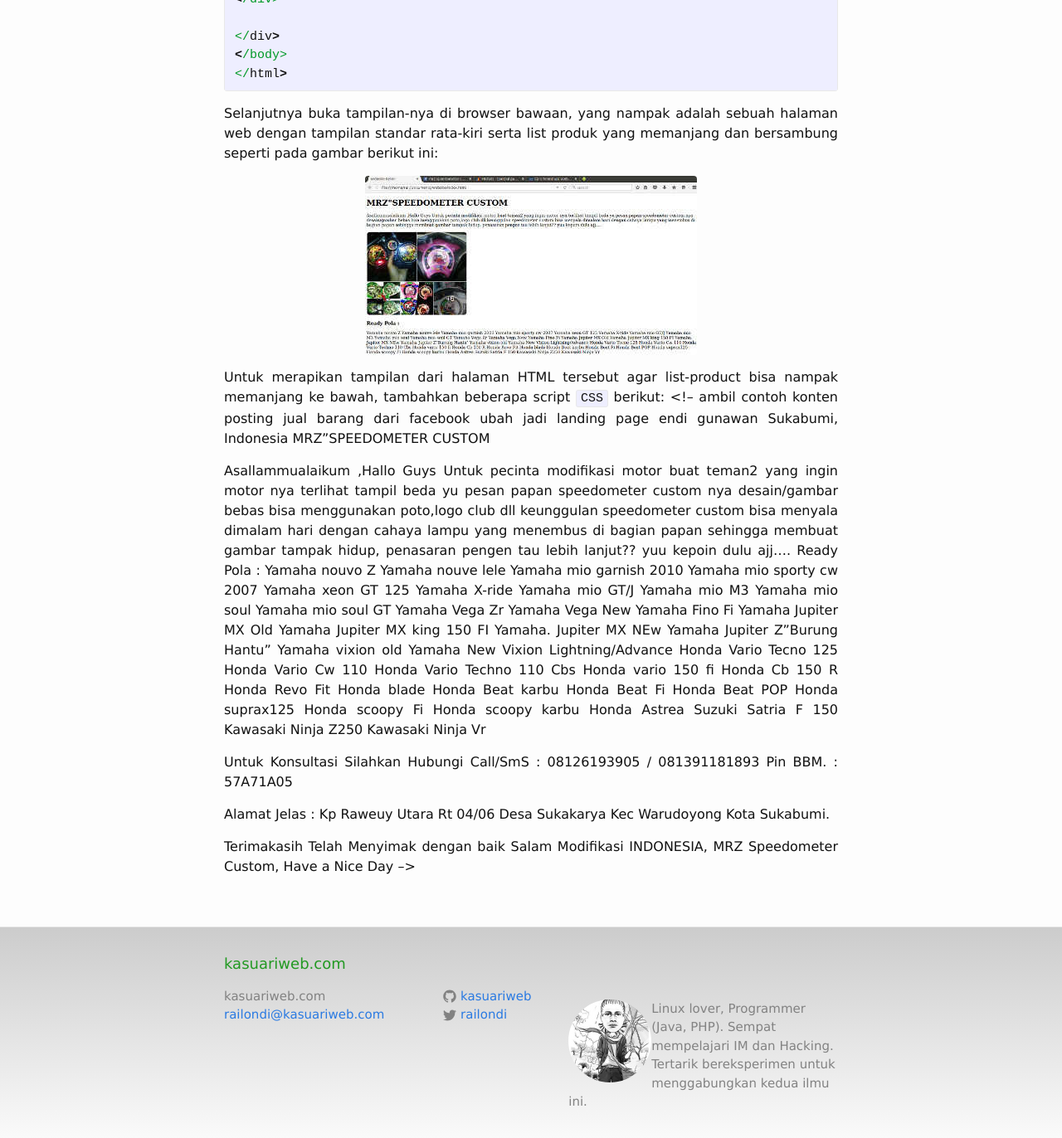
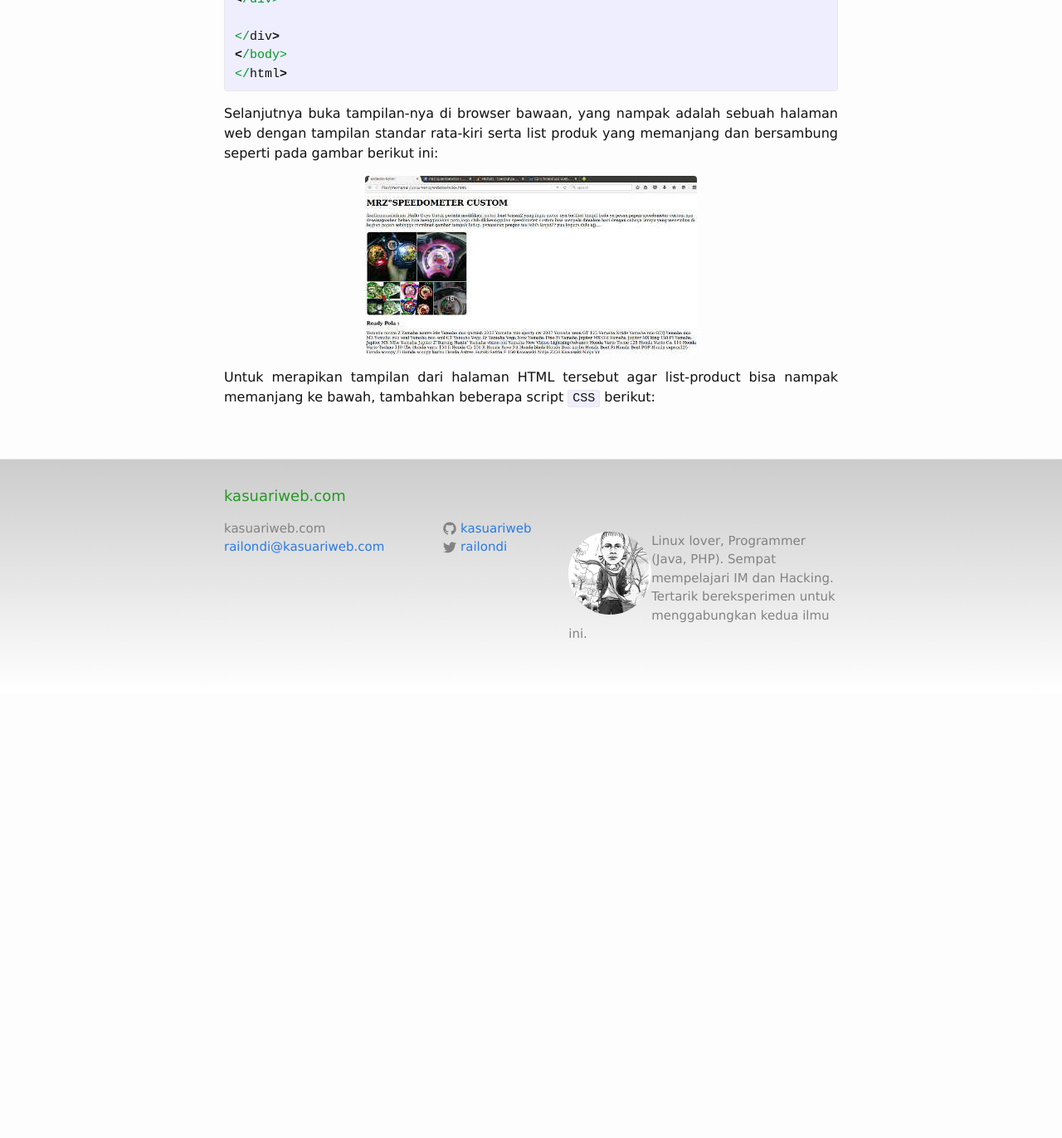
Before and after one commit to railondi/railondi.github.io, a Jekyll site: the page built from _posts/2016-06-30-cara-membuat-website-html-dengan-notepad.markdown, in a window 1280 px wide and 1400 px high, scrolled down 3981 px. Shown: the top 1372 px of the window at 83% size. Built offline with Jekyll 4.4.1, drawn with Linux system fonts in a browser that asks for light colours; after the commit the page ends 4817 px from its top, so only the background shows below that.

Commit message:
update favicon

```diff
--- a/_includes/head.html
+++ b/_includes/head.html
@@ -2,7 +2,7 @@
   <meta charset="utf-8">
   <meta http-equiv="X-UA-Compatible" content="IE=edge">
   <meta name="viewport" content="width=device-width, initial-scale=1">
-  <link rel="shortcut icon" type="image/x-icon" href="{{ base.url }}/assets/favicon.ico">
+  <link rel="shortcut icon" type="image/x-png" href="{{ base.url }}/assets/cassowary.png">
 
   <title>{% if page.title %}{{ page.title | escape }}{% else %}{{ site.title | escape }}{% endif %}</title>
   <meta name="description" content="{% if page.excerpt %}{{ page.excerpt | strip_html | strip_newlines | truncate: 160 }}{% else %}{{ site.description }}{% endif %}">
--- a/_posts/2016-06-30-cara-membuat-website-html-dengan-notepad.markdown
+++ b/_posts/2016-06-30-cara-membuat-website-html-dengan-notepad.markdown
@@ -124,57 +124,3 @@
 ![Cara buat web html keren dengan Notepad]({{ base.url }}/pictures/buat-web-dengan-notepad-hasil-1.jpg){: .center-image }
 
 Untuk merapikan tampilan dari halaman HTML tersebut agar list-product bisa nampak memanjang ke bawah, tambahkan beberapa script `CSS` berikut:
-<!--
-ambil contoh konten posting jual barang dari facebook ubah jadi landing page
-endi gunawan
-Sukabumi, Indonesia
-MRZ"SPEEDOMETER CUSTOM
-
-Asallammualaikum ,Hallo Guys Untuk pecinta modifikasi motor buat teman2 yang ingin motor nya terlihat tampil beda yu pesan papan speedometer custom nya desain/gambar bebas bisa menggunakan poto,logo club dll keunggulan speedometer custom bisa menyala dimalam hari dengan cahaya lampu yang menembus di bagian papan sehingga membuat gambar tampak hidup, penasaran pengen tau lebih lanjut?? yuu kepoin dulu ajj....
-Ready Pola :
-Yamaha nouvo Z
-Yamaha nouve lele
-Yamaha mio garnish 2010
-Yamaha mio sporty cw 2007
-Yamaha xeon GT 125
-Yamaha X-ride
-Yamaha mio GT/J
-Yamaha mio M3
-Yamaha mio soul
-Yamaha mio soul GT
-Yamaha Vega Zr
-Yamaha Vega New
-Yamaha Fino Fi
-Yamaha Jupiter MX Old
-Yamaha Jupiter MX king 150 FI
-Yamaha. Jupiter MX NEw
-Yamaha Jupiter Z"Burung Hantu"
-Yamaha vixion old
-Yamaha New Vixion Lightning/Advance
-Honda Vario Tecno 125
-Honda Vario Cw 110
-Honda Vario Techno 110 Cbs
-Honda vario 150 fi
-Honda Cb 150 R
-Honda Revo Fit
-Honda blade
-Honda Beat karbu
-Honda Beat Fi
-Honda Beat POP
-Honda suprax125
-Honda scoopy Fi
-Honda scoopy karbu
-Honda Astrea
-Suzuki Satria F 150
-Kawasaki Ninja Z250
-Kawasaki Ninja Vr
-
-Untuk Konsultasi Silahkan Hubungi
-Call/SmS : 08126193905 / 081391181893
-Pin BBM. : 57A71A05
-
-Alamat Jelas : Kp Raweuy Utara Rt 04/06 Desa Sukakarya Kec Warudoyong Kota Sukabumi.
-
-Terimakasih Telah Menyimak dengan baik
-Salam Modifikasi INDONESIA, MRZ Speedometer Custom, Have a Nice Day
--->
```
